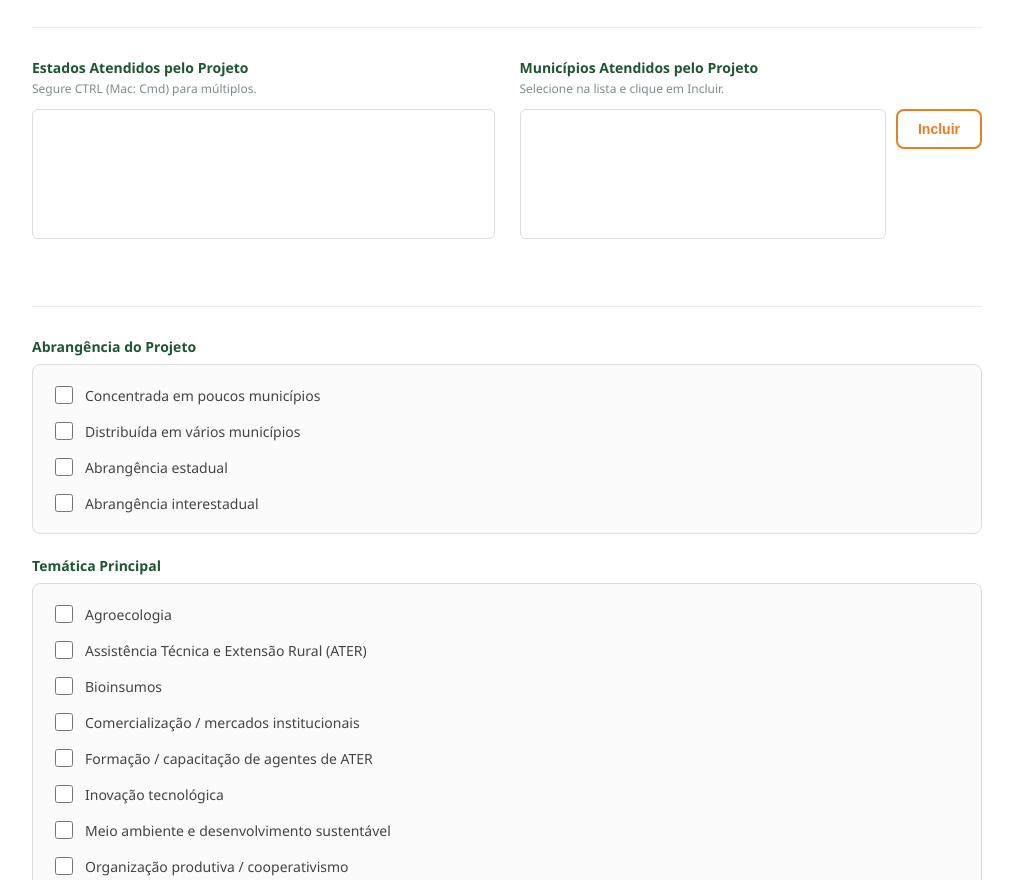
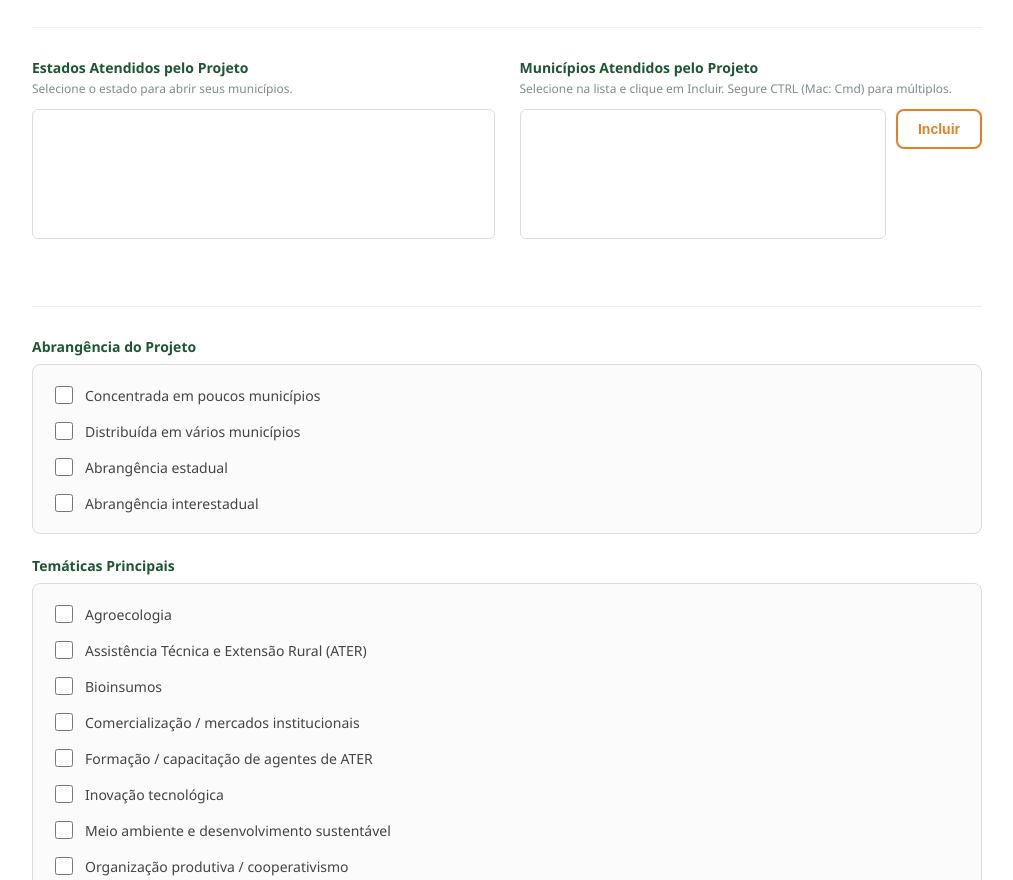
Before and after one commit to magnumgeografia/dater_ted, a plain HTML site: page index.html in a window 1280 px wide. Shown: the part 862-1742 px from the top of the page, without its empty margins (133-1146 px from the left). Drawn offline with Linux system fonts and the light colour scheme; no server answers.

Commit message:
Update index.html

```diff
--- a/index.html
+++ b/index.html
@@ -329,13 +329,13 @@
         <div class="row">
             <div class="col form-group">
                 <label for="estados">Estados Atendidos pelo Projeto</label>
-                <span class="help-text">Segure CTRL (Mac: Cmd) para múltiplos.</span>
+                <span class="help-text">Selecione o estado para abrir seus municípios.</span>
                 <select id="estados" name="estados" multiple onchange="carregarMunicipios()"></select>
             </div>
 
             <div class="col form-group">
                 <label for="municipios">Municípios Atendidos pelo Projeto</label>
-                <span class="help-text">Selecione na lista e clique em Incluir.</span>
+                <span class="help-text">Selecione na lista e clique em Incluir. Segure CTRL (Mac: Cmd) para múltiplos.</span>
                 <div style="display: flex; gap: 10px; align-items: flex-start;">
                     <select id="municipios" multiple style="flex: 1;"></select>
                     <button type="button" class="btn-incluir" onclick="incluirMunicipios()">Incluir</button>
@@ -358,7 +358,7 @@
         </div>
 
         <div class="form-group">
-            <label>Temática Principal</label>
+            <label>Temáticas Principais</label>
             <div class="checkbox-group">
                 <label class="checkbox-item"><input type="checkbox" name="tematica" value="Agroecologia"> Agroecologia</label>
                 <label class="checkbox-item"><input type="checkbox" name="tematica" value="ATER"> Assistência Técnica e Extensão Rural (ATER)</label>
```
